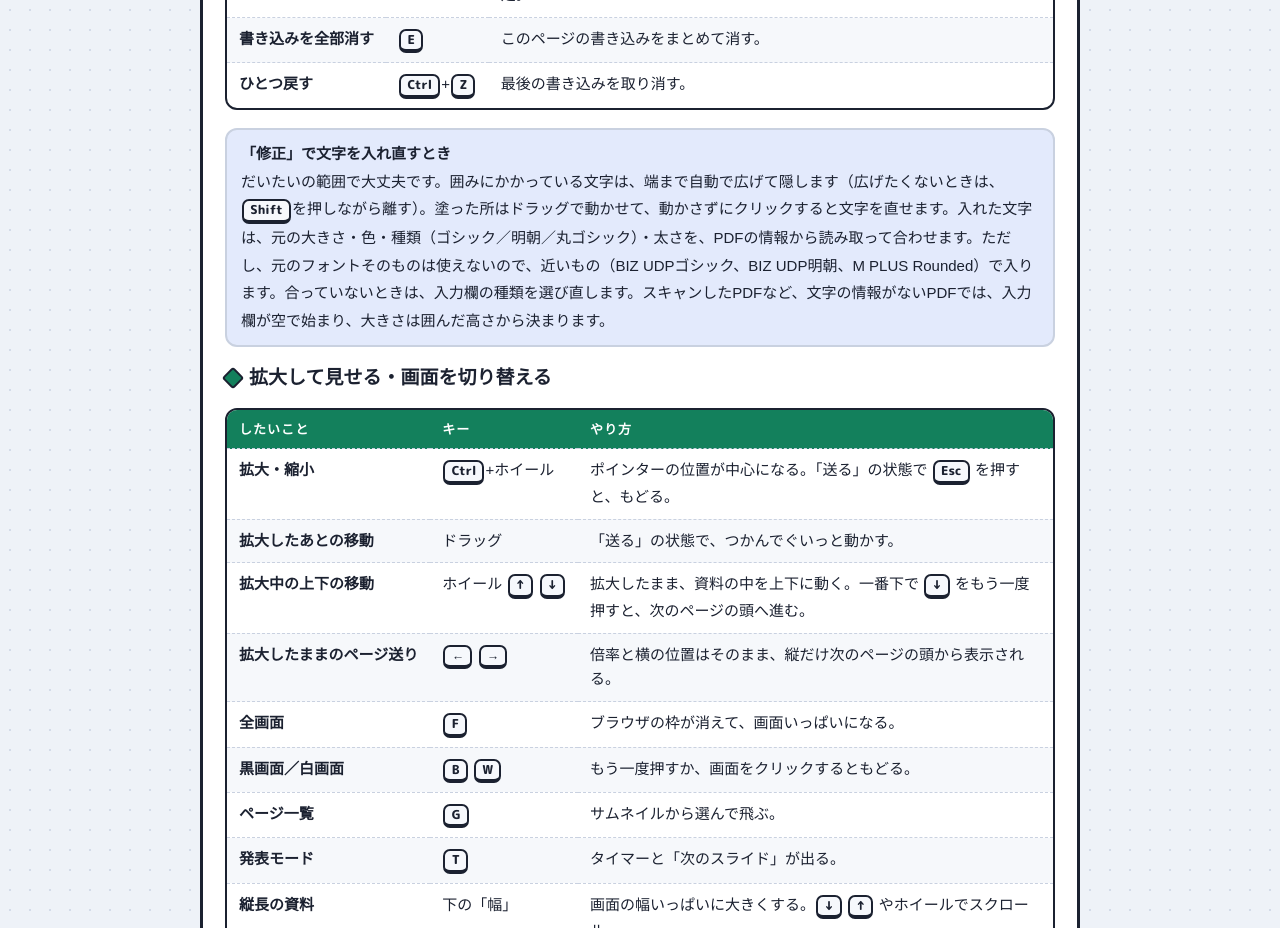
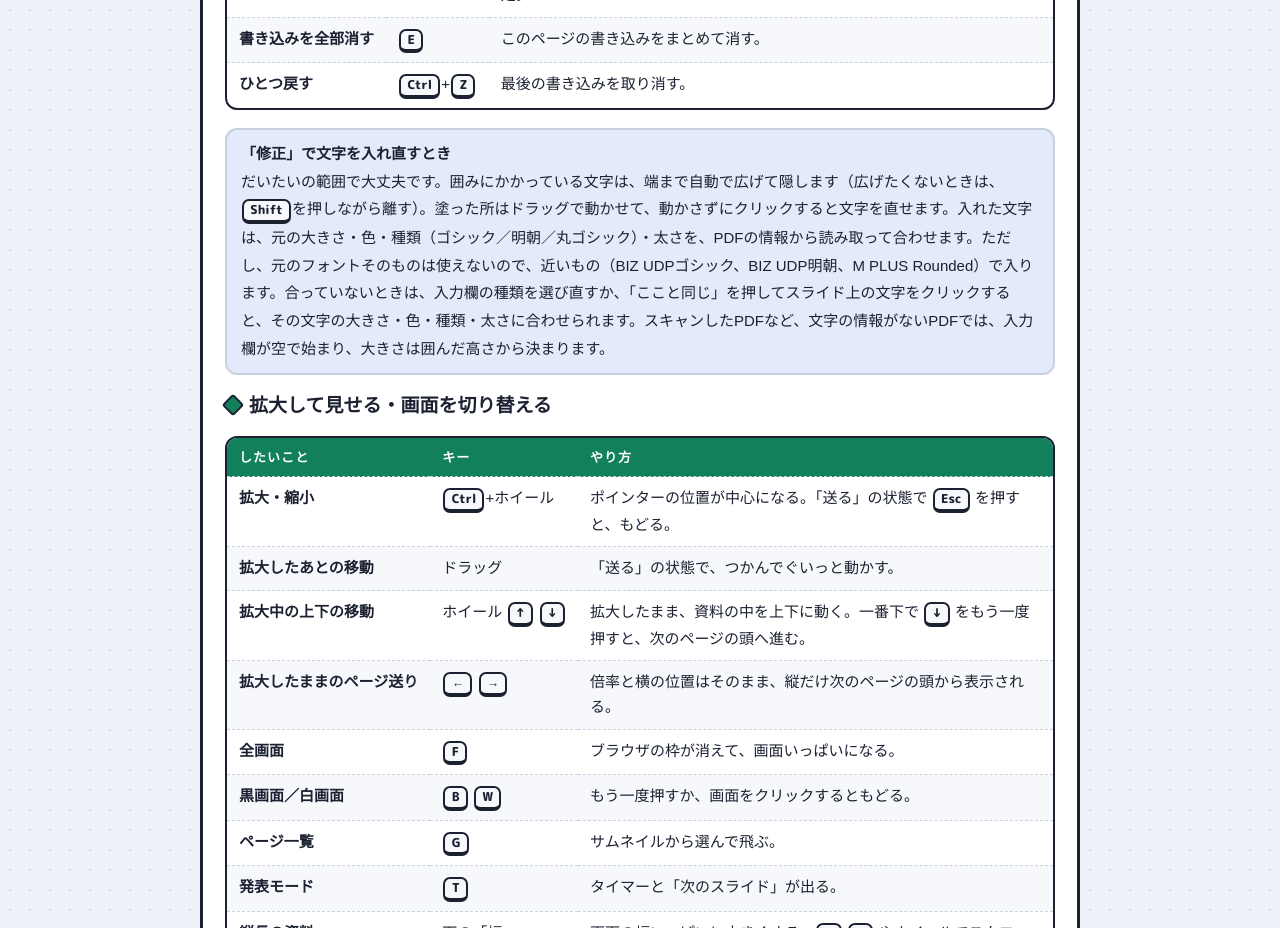
Before and after one commit to ihitomi-tools/yubisashi-slide, a plain HTML site: page manual/index.html in a window 1280 px wide. Shown: the part 3640-4568 px from the top of the page. Drawn offline with Linux system fonts and the light colour scheme; a web font is replaced by a local one.

Commit message:
マニュアル: ここと同じ
Co-Authored-By: Claude Sonnet 5.5 <noreply@anthropic.com>
Claude-Session: https://claude.ai/code/session_013Qmu5UQ2bThiCu3yGWkdYU

```diff
--- a/manual/index.html
+++ b/manual/index.html
@@ -217,7 +217,7 @@ details>div{padding:0 14px 14px;display:flex;flex-direction:column;gap:10px}
       <tr><td>ひとつ戻す</td><td><kbd>Ctrl</kbd>+<kbd>Z</kbd></td><td>最後の書き込みを取り消す。</td></tr>
     </tbody></table></div>
 
-    <div class="memo"><b>「修正」で文字を入れ直すとき</b><br>だいたいの範囲で大丈夫です。囲みにかかっている文字は、端まで自動で広げて隠します（広げたくないときは、<kbd>Shift</kbd>を押しながら離す）。塗った所はドラッグで動かせて、動かさずにクリックすると文字を直せます。入れた文字は、元の大きさ・色・種類（ゴシック／明朝／丸ゴシック）・太さを、PDFの情報から読み取って合わせます。ただし、元のフォントそのものは使えないので、近いもの（BIZ UDPゴシック、BIZ UDP明朝、M PLUS Rounded）で入ります。合っていないときは、入力欄の種類を選び直します。スキャンしたPDFなど、文字の情報がないPDFでは、入力欄が空で始まり、大きさは囲んだ高さから決まります。</div>
+    <div class="memo"><b>「修正」で文字を入れ直すとき</b><br>だいたいの範囲で大丈夫です。囲みにかかっている文字は、端まで自動で広げて隠します（広げたくないときは、<kbd>Shift</kbd>を押しながら離す）。塗った所はドラッグで動かせて、動かさずにクリックすると文字を直せます。入れた文字は、元の大きさ・色・種類（ゴシック／明朝／丸ゴシック）・太さを、PDFの情報から読み取って合わせます。ただし、元のフォントそのものは使えないので、近いもの（BIZ UDPゴシック、BIZ UDP明朝、M PLUS Rounded）で入ります。合っていないときは、入力欄の種類を選び直すか、「ここと同じ」を押してスライド上の文字をクリックすると、その文字の大きさ・色・種類・太さに合わせられます。スキャンしたPDFなど、文字の情報がないPDFでは、入力欄が空で始まり、大きさは囲んだ高さから決まります。</div>
 
     <h3>拡大して見せる・画面を切り替える</h3>
     <div class="tw"><table class="cmd" style="--st:var(--green)"><thead><tr><th>したいこと</th><th>キー</th><th>やり方</th></tr></thead><tbody>
```
